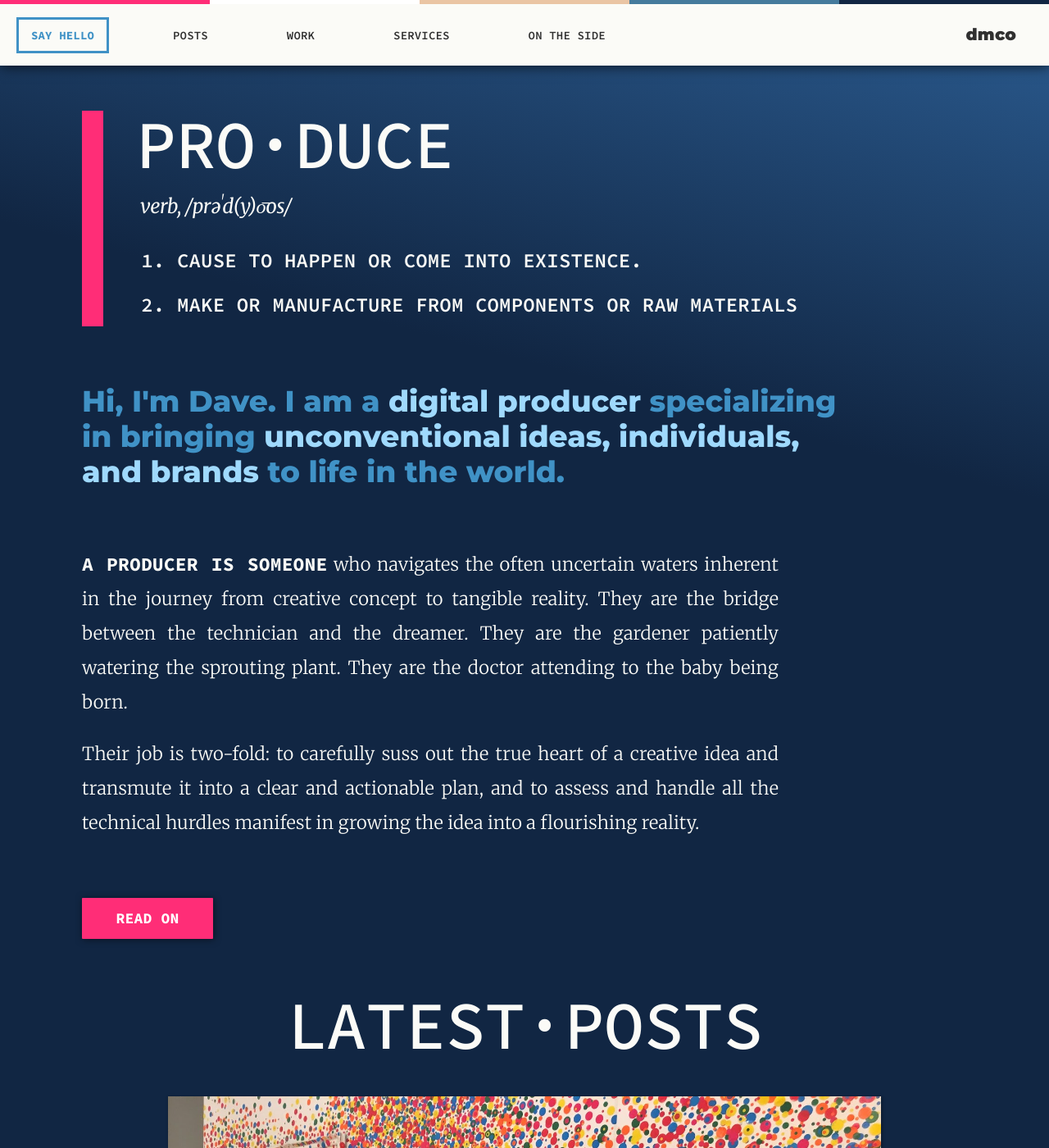
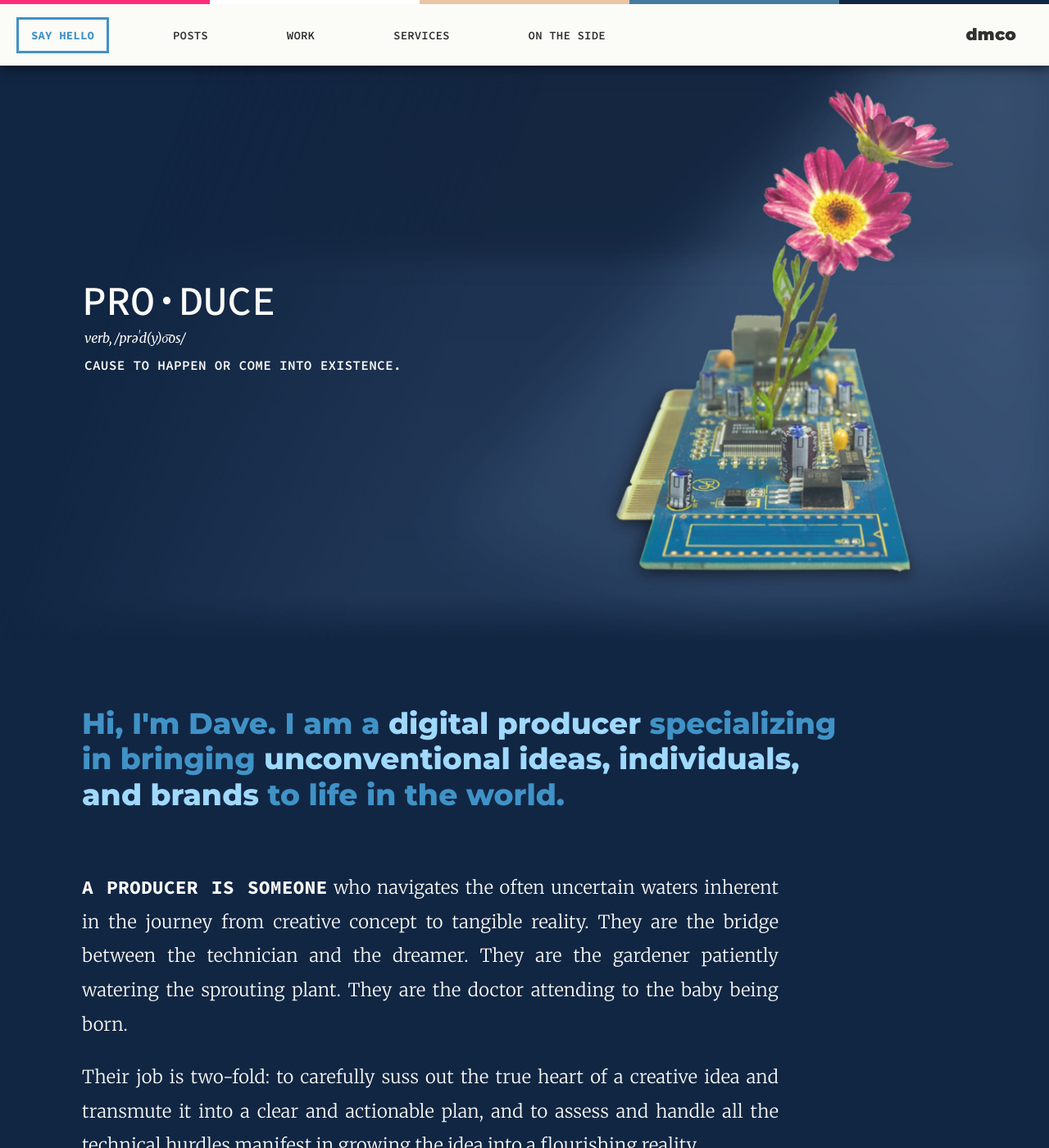
Before and after one commit to middletond/dmco, a Jekyll site: the page built from index.md, in a window 1280 px wide and 1400 px high. Shown: the whole window at 82% size. Built offline with Jekyll 4.4.1, drawn with Linux system fonts in a browser that asks for light colours.

Commit message:
good god maybe the homepage hero will actually happen

```diff
--- a/_layouts/home.html
+++ b/_layouts/home.html
@@ -2,13 +2,24 @@
 layout: base
 ---
 
-<section class="dark-section hero with-transition">
+<section class="dark-section with-transition">
 
-    <!-- <figure class="echinacea"></figure> -->
+    <div class="hero">
+        <figure class="hero-image">
+			<img src="/assets/img/hero.jpg" />
+		</figure>
+        <div class="hero-text">
+            <div class="heading-block">
+                <h1>Pro&middot;duce</h1>
+                <div class="meta">verb, /prəˈd(y)o͞os/</div>
+                <h3>Cause to happen or come into existence.</h3>
+            </div>
+        </div>
+    </div>
 
     <div class="content">
 
-        <div class="heading-block">
+        <!-- <div class="heading-block">
             <h1>Pro&middot;duce</h1>
             <div class="meta">
                 verb, /prəˈd(y)o͞os/
@@ -17,7 +28,7 @@ layout: base
                 <li>Cause to happen or come into existence.</li>
                 <li>Make or manufacture from components or raw materials</li>
             </ol>
-        </div>
+        </div> -->
 
         <h2>Hi, I'm Dave. I am a <b>digital producer</b> specializing in bringing <b>unconventional ideas, individuals, and brands</b> to life in the world.</h2>
 
--- a/_sass/_pages.scss
+++ b/_sass/_pages.scss
@@ -34,3 +34,9 @@
 		z-index: 1;
 	}
 }
+
+#homePage {
+	.dark-section {
+		background: $navy;
+	}
+}
--- a/_sass/_sections.scss
+++ b/_sass/_sections.scss
@@ -253,6 +253,55 @@ hr, .divider {
 		margin: 0px;
 	}
 }
+.hero {
+	min-height: 700px;
+	margin: 0;
+	position: relative;
+	overflow: hidden;
+	.hero-text {
+		@include flex_display();
+		@include flex_align_items(center);
+		position: absolute;
+		top: 0;
+		width: 100%;
+		height: 100%;
+		z-index: 1;
+		.heading-block {
+			margin-top: 0px;
+			border: none;
+			padding-left: 100px;
+			h1 {
+				font-size: 50px;
+			}
+			h3 {
+				font-size: 16px;
+				padding: 0px;
+				margin: 10px 0px 10px 3px;
+				letter-spacing: 0.02em;
+			}
+			.meta {
+				font-size: 16px;
+				margin: 5px 0px 5px 3px;
+			}
+		}
+	}
+	.hero-image {
+		margin: 0;
+		position: relative;
+		float: right;
+		z-index: 0;
+        top: 0;
+        right: 0;
+        z-index: 0;
+        height: 100%;
+        min-width: 1200px;
+		max-width: 1600px;
+        img {
+            width: 100%;
+            // margin-bottom: -8px; // Hack. Img is adding 4px margin to bottom of container div, can't figureo out why
+        }
+	}
+}
 .content { // default to left content
 	position: relative;
 	margin: 0px 0px;
```
Also changed, not shown: index.md (+1 -1 lines), assets/img/hero.jpg (added).
